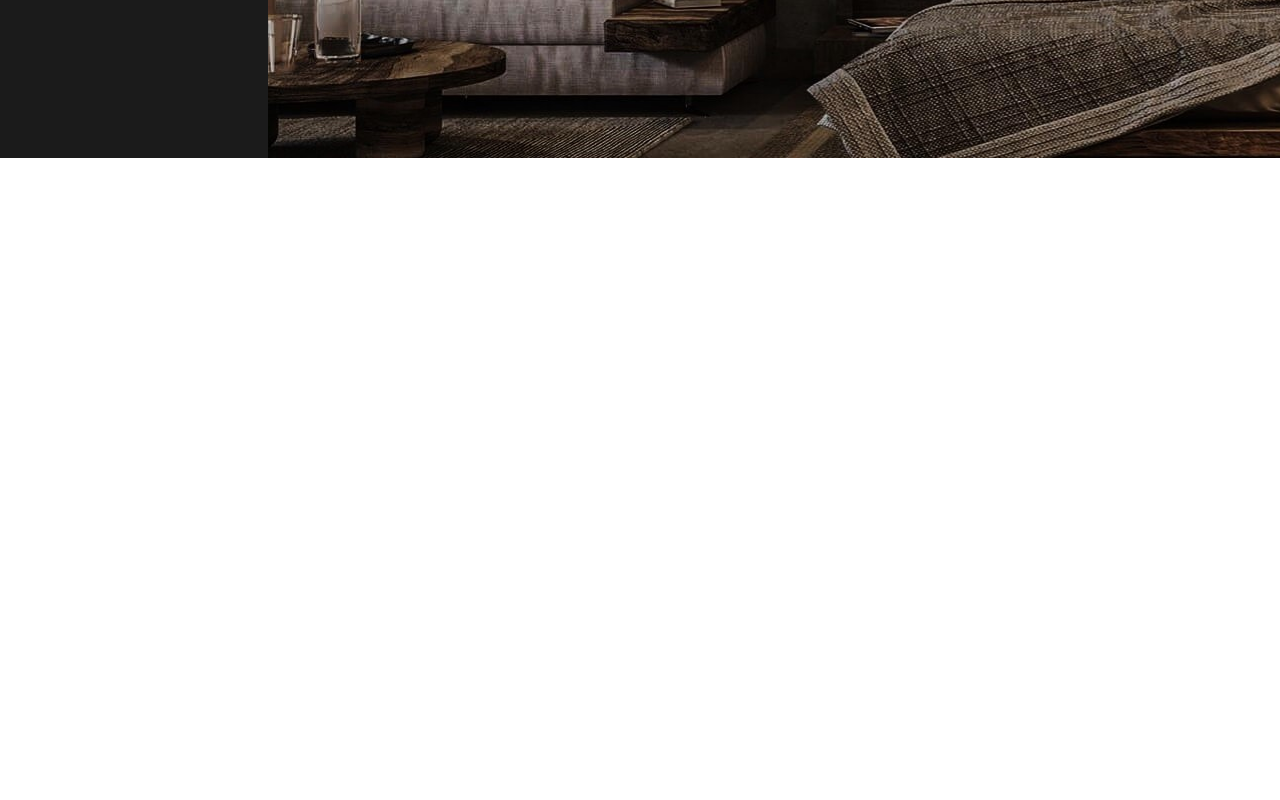
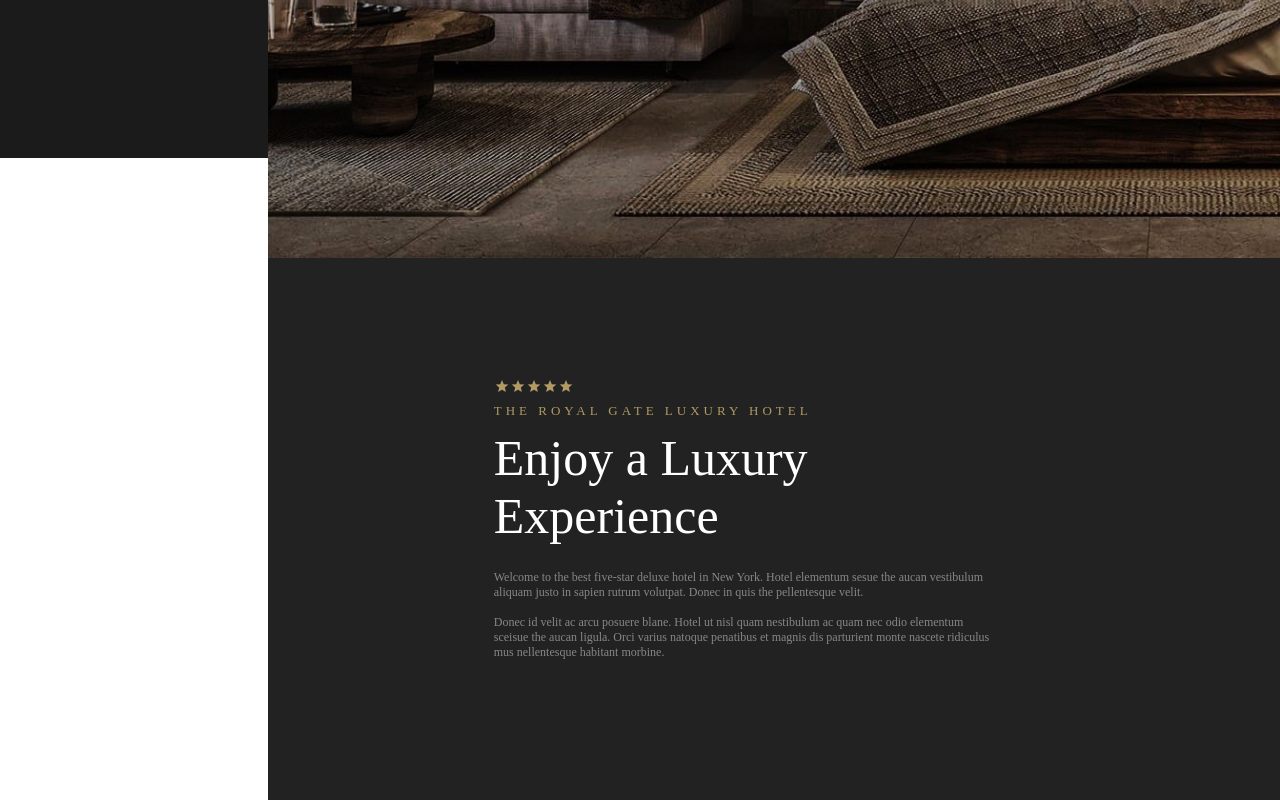
Before and after one commit to muradnuriyev001/RoyalGate-React, a React (Vite) app: page / in a window 1280 px wide. Shown: the part 642-1442 px from the top of the page. Before the commit the page ends 800 px from the top, so only its background shows below. Built offline with nearby package versions, Linux system fonts and the light colour scheme.

Commit message:
FirstSection,CustomScrollBar,and etc.

```diff
--- a/src/index.css
+++ b/src/index.css
@@ -5,8 +5,33 @@
 }
 
 /* global variables*/
+@font-face {
+  font-family: royalFont;
+  src: url("/src/assets/fonts/GildaDisplay/GildaDisplay-Regular.ttf");
+}
+
 :root {
   --gray-color: #878787;
   --orange-color: #b19a63;
   --sidebar-width: 20.9%;
 }
+
+/* Scrollbar settings*/
+::-webkit-scrollbar {
+  width: 8px;
+}
+
+/* Track */
+::-webkit-scrollbar-track {
+  background: #222222;
+}
+
+/* Handle */
+::-webkit-scrollbar-thumb {
+  background: var(--orange-color);
+}
+
+/* Handle on hover */
+::-webkit-scrollbar-thumb:hover {
+  background: #ff7f00;
+}
--- a/src/pages/HomePage/HomePage.jsx
+++ b/src/pages/HomePage/HomePage.jsx
@@ -1,11 +1,12 @@
 import c from "./HomePage.module.scss";
 import HomePageBanner from "./HomePageBanner/HomePageBanner";
+import HomePageFirstSection from "./HomePageFirstSection/HomePageFirstSection";
 
 const HomePage = () => {
   return (
     <div className={c.homePage}>
       <HomePageBanner />
-
+      <HomePageFirstSection/>
     </div>
   );
 };
--- a/src/pages/HomePage/HomePageBanner/HomePageBanner.module.scss
+++ b/src/pages/HomePage/HomePageBanner/HomePageBanner.module.scss
@@ -1,12 +1,9 @@
-@font-face {
-  font-family: royalFont;
-  src: url("/src/assets/fonts/GildaDisplay/GildaDisplay-Regular.ttf");
-}
-
 .homePageBanner {
   background-image: url("/src/assets/img/homePageBanner.jpg");
+  background-repeat: no-repeat;
+  background-size: cover;
   width: 100%;
-  height: 100vh;
+  height: 900px;
   display: flex;
   align-items: center;
   justify-content: center;
--- /dev/null
+++ b/src/pages/HomePage/HomePageFirstSection/HomePageFirstSection.jsx
@@ -0,0 +1,43 @@
+import c from "./HomePageFirstSection.module.scss";
+import { IoMdStar } from "react-icons/io";
+import firstSectionImage1 from "../../../assets/img/firstSection/firstSection1.jpg";
+import firstSectionImage2 from "../../../assets/img/firstSection/firstSection2.jpg";
+
+const HomePageFirstSection = () => {
+  return (
+    <div className={c.hPFSection}>
+      <div className={c.hPFSectionContent}>
+        <div className={c.hPFSectionStars}>
+          <IoMdStar />
+          <IoMdStar />
+          <IoMdStar />
+          <IoMdStar />
+          <IoMdStar />
+        </div>
+        <div className={c.hPFSectionText}>
+          <span className={c.hPFText1}>THE ROYAL GATE LUXURY HOTEL</span>
+          <span className={c.hPFText2}>Enjoy a Luxury Experience</span>
+          <span className={c.hPFText3}>
+            Welcome to the best five-star deluxe hotel in New York. Hotel
+            elementum sesue the aucan vestibulum aliquam justo in sapien rutrum
+            volutpat. Donec in quis the pellentesque velit. <br /> <br /> Donec
+            id velit ac arcu posuere blane. Hotel ut nisl quam nestibulum ac
+            quam nec odio elementum sceisue the aucan ligula. Orci varius
+            natoque penatibus et magnis dis parturient monte nascete ridiculus
+            mus nellentesque habitant morbine.
+          </span>
+        </div>
+      </div>
+      <div className={c.hPFSectionImages}>
+        <div className={c.hPFImage1}>
+          <img src={firstSectionImage1} alt="" />
+        </div>
+        <div className={c.hPFImage2}>
+          <img src={firstSectionImage2} alt="" />
+        </div>
+      </div>
+    </div>
+  );
+};
+
+export default HomePageFirstSection;
--- /dev/null
+++ b/src/pages/HomePage/HomePageFirstSection/HomePageFirstSection.module.scss
@@ -0,0 +1,46 @@
+.hPFSection {
+  background-color: #222222;
+  padding: 120px 250px;
+  display: flex;
+  align-items: center;
+  justify-content: center;
+  .hPFSectionContent {
+    .hPFSectionStars {
+      color: var(--orange-color);
+    }
+    .hPFSectionText {
+      display: flex;
+      flex-direction: column;
+      width: 90%;
+      span {
+        padding: 5px 0px;
+      }
+      font-family: sans-serif royalGate;
+      .hPFText1 {
+        color: var(--orange-color);
+        letter-spacing: 4px;
+        font-size: 13px;
+      }
+      .hPFText2 {
+        color: white;
+        font-size: 50px;
+      }
+      .hPFText3 {
+        color: var(--gray-color);
+        padding: 20px 0px;
+        font-size: 12px;
+        width: 500px;
+      }
+    }
+  }
+
+  .hPFSectionImages {
+    display: flex;
+    img {
+      width: 100%;
+    }
+    .hPFImage1 {
+      margin: 70px 30px;
+    }
+  }
+}
```
Also changed, not shown: src/assets/img/firstSection/firstSection1.jpg (added), src/assets/img/firstSection/firstSection2.jpg (added), src/pages/HomePage/HomePageRoomSection/HomePageRoomSection.jsx (added), src/pages/HomePage/HomePageRoomSection/HomePageRoomSection.module.scss (added).
